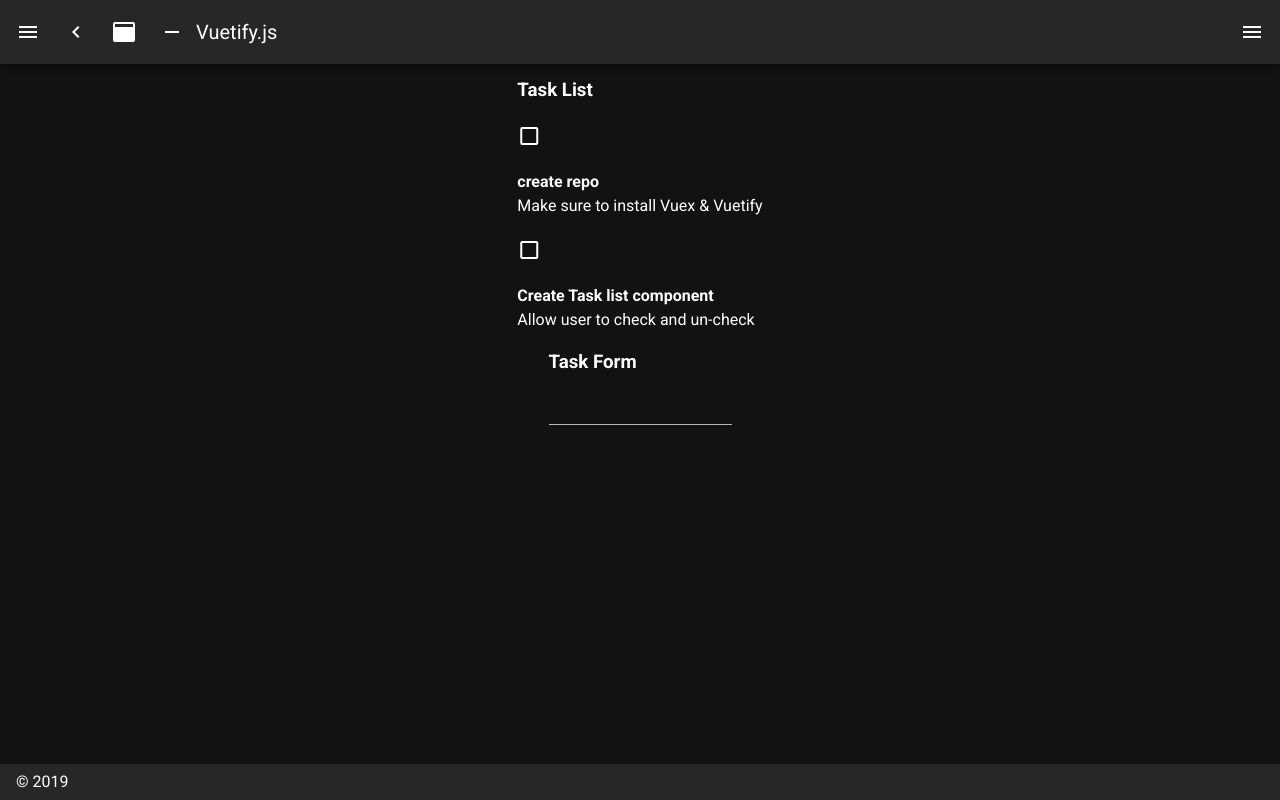
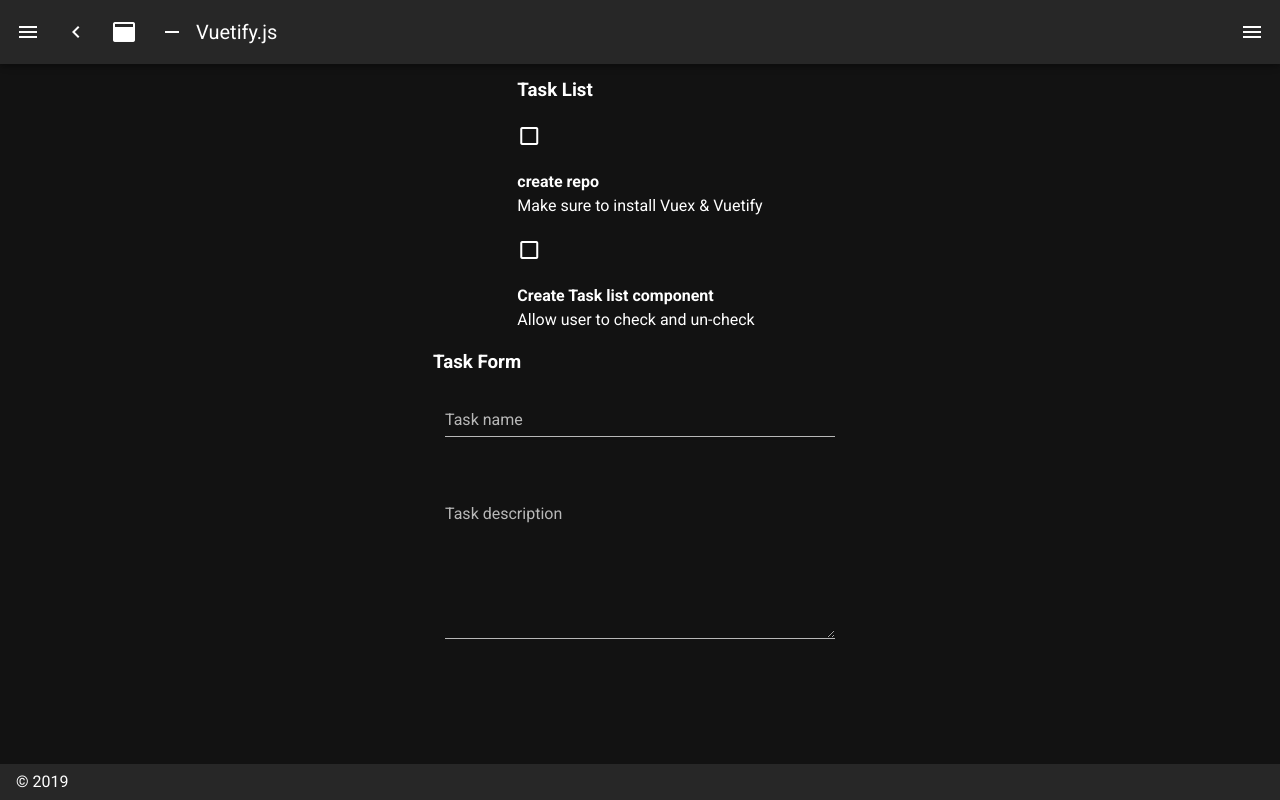
Before and after one commit to yuriechan/checklist-nuxt, a Nuxt app: page / in a window 1280 px wide. Built offline with nearby package versions, Linux system fonts and the light colour scheme.

Commit message:
add template from vuetify

```diff
--- a/components/TaskForm.vue
+++ b/components/TaskForm.vue
@@ -1,8 +1,17 @@
 <template>
     <div>
     <h3>Task Form</h3>
-    <v-form>
-        <v-text-field></v-text-field>
+     <v-form>
+    <v-container>
+        <v-row>
+            <v-col cols="12">
+                <v-text-field label="Task name"></v-text-field>
+            </v-col>
+            <v-col cols="12">
+                <v-textarea label="Task description"></v-textarea>
+            </v-col>
+        </v-row>
+    </v-container>
     </v-form>
     </div>
 </template>
```
